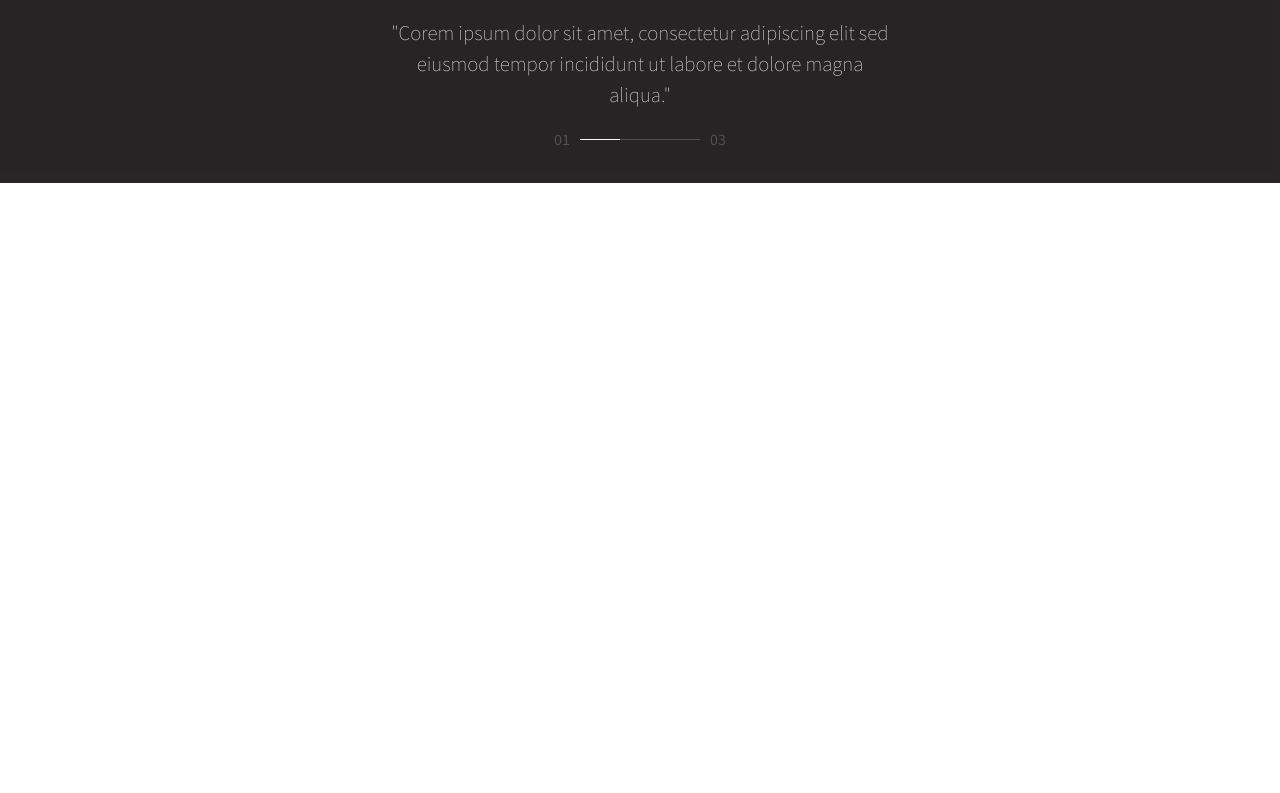
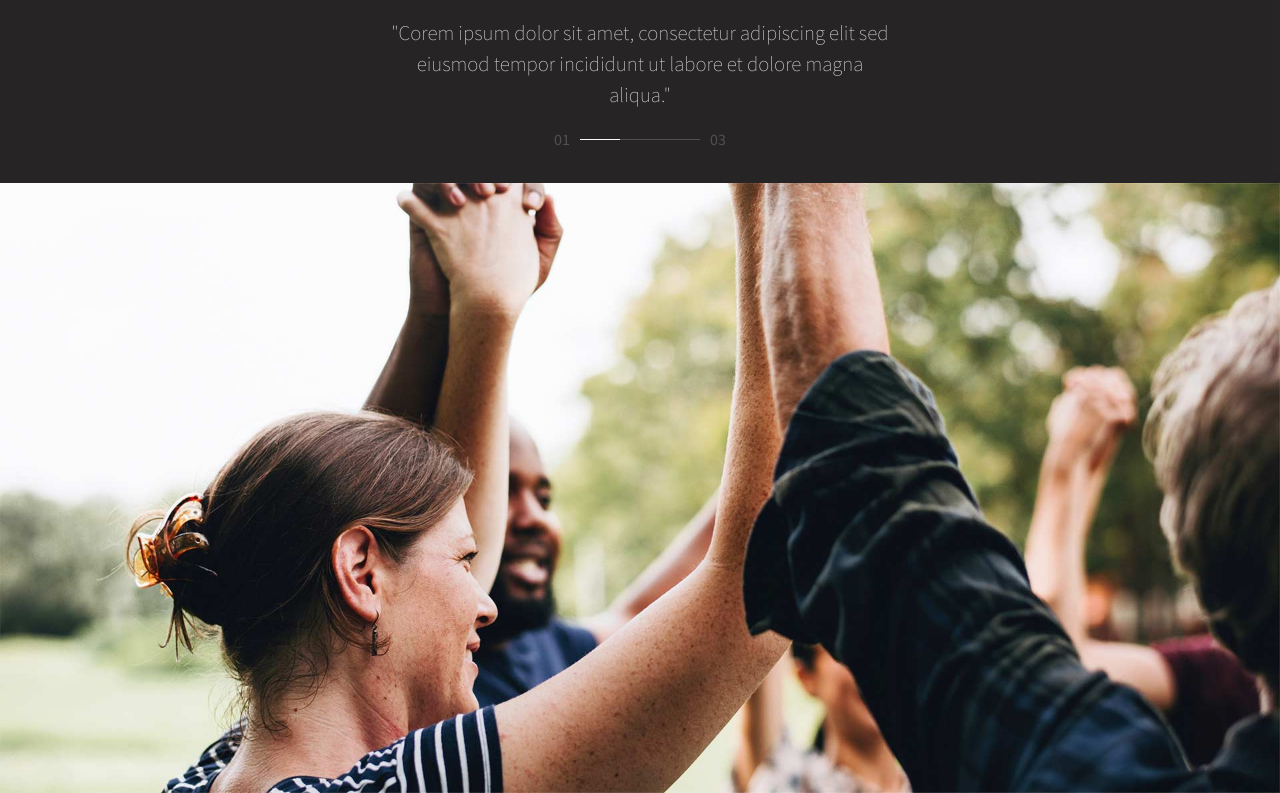
Before and after one commit to raffaelecapaldo/proj-html-vuejs, a Vue app: page / in a window 1280 px wide. Shown: the part 5163-5956 px from the top of the page. Before the commit the page ends 5346 px from the top, so only its background shows below. Built offline with nearby package versions, Linux system fonts and the light colour scheme; a web font is replaced by a local one.

Commit message:
Added "Video" demo section

```diff
--- a/src/components/Main.vue
+++ b/src/components/Main.vue
@@ -47,6 +47,12 @@
                 <LatestNews :news="news" />
             </div>
             <Testimonials :testimonials="testimonials" />
+            <div class="video position-relative">
+                <img class="img-fluid" src="/img/h1-img-04.jpg" alt="">
+                <div class="play-button d-flex justify-content-center align-items-center">
+                    <i class="fa-solid fa-play"></i>
+                </div>
+            </div>
         </div>
     </main>
 </template>
@@ -249,5 +255,18 @@ export default {
     padding-left: 150px;
 }
 
+.play-button {
+    position:absolute;
+    top:0;
+    left:0;
+    right:0;
+    bottom:0;
+    i {
+        color:white;
+        font-size:5rem;
+        cursor:pointer;
+    }
+}
+
 
 </style>
```
